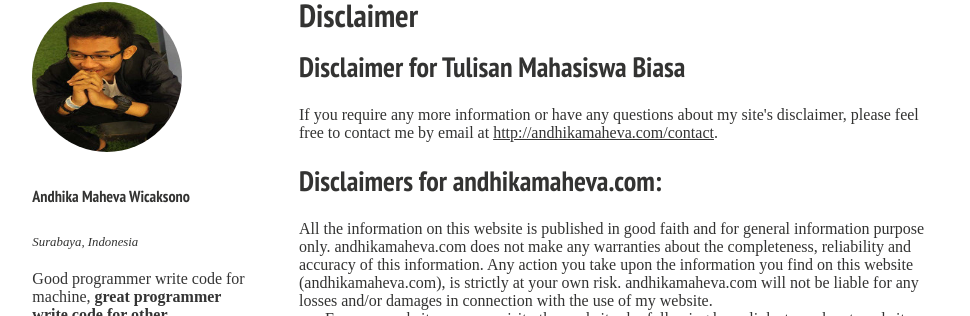
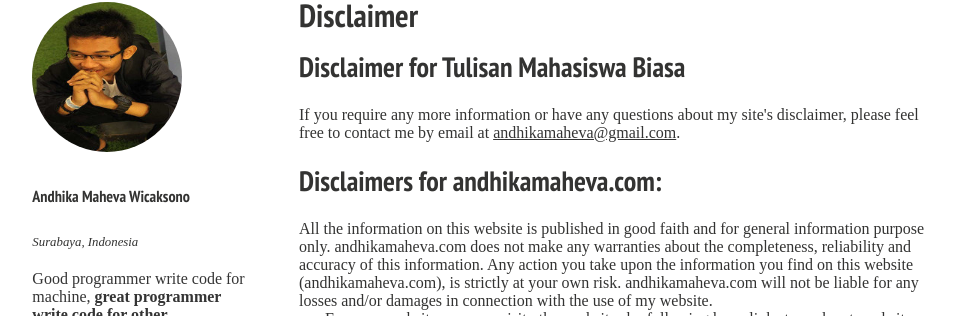
Before and after one commit to andhikamaheva/andhikamaheva.github.io, a Jekyll site: the page built from disclaimer/index.md, in a window 1280 px wide. Shown: the part 114-430 px from the top of the page, without its empty margins (21-991 px from the left). Built offline with Jekyll 4.4.1, drawn with Linux system fonts in a browser that asks for light colours; nearby versions of some CDN libraries; comment, search, counter and statistics services are not loaded.

Commit message:
Adding disclaimer page

```diff
--- a/disclaimer/index.md
+++ b/disclaimer/index.md
@@ -12,7 +12,7 @@
 ---
 ## Disclaimer for Tulisan Mahasiswa Biasa
 
-<p> If you require any more information or have any questions about my site's disclaimer, please feel free to contact me by email at <a href="mailto:andhikamaheva@gmail.com">http://andhikamaheva.com/contact</a>.<br />
+<p> If you require any more information or have any questions about my site's disclaimer, please feel free to contact me by email at <a href="mailto:andhikamaheva@gmail.com">andhikamaheva@gmail.com</a>.<br />
 <h2>Disclaimers for andhikamaheva.com:</h2>
 <p>
 All the information on this website is published in good faith and for general information purpose only. andhikamaheva.com does not make any warranties about the completeness, reliability and accuracy of this information. Any action you take upon the information you find on this website (andhikamaheva.com), is strictly at your own risk. andhikamaheva.com will not be liable for any losses and/or damages in connection with the use of my website.
```
